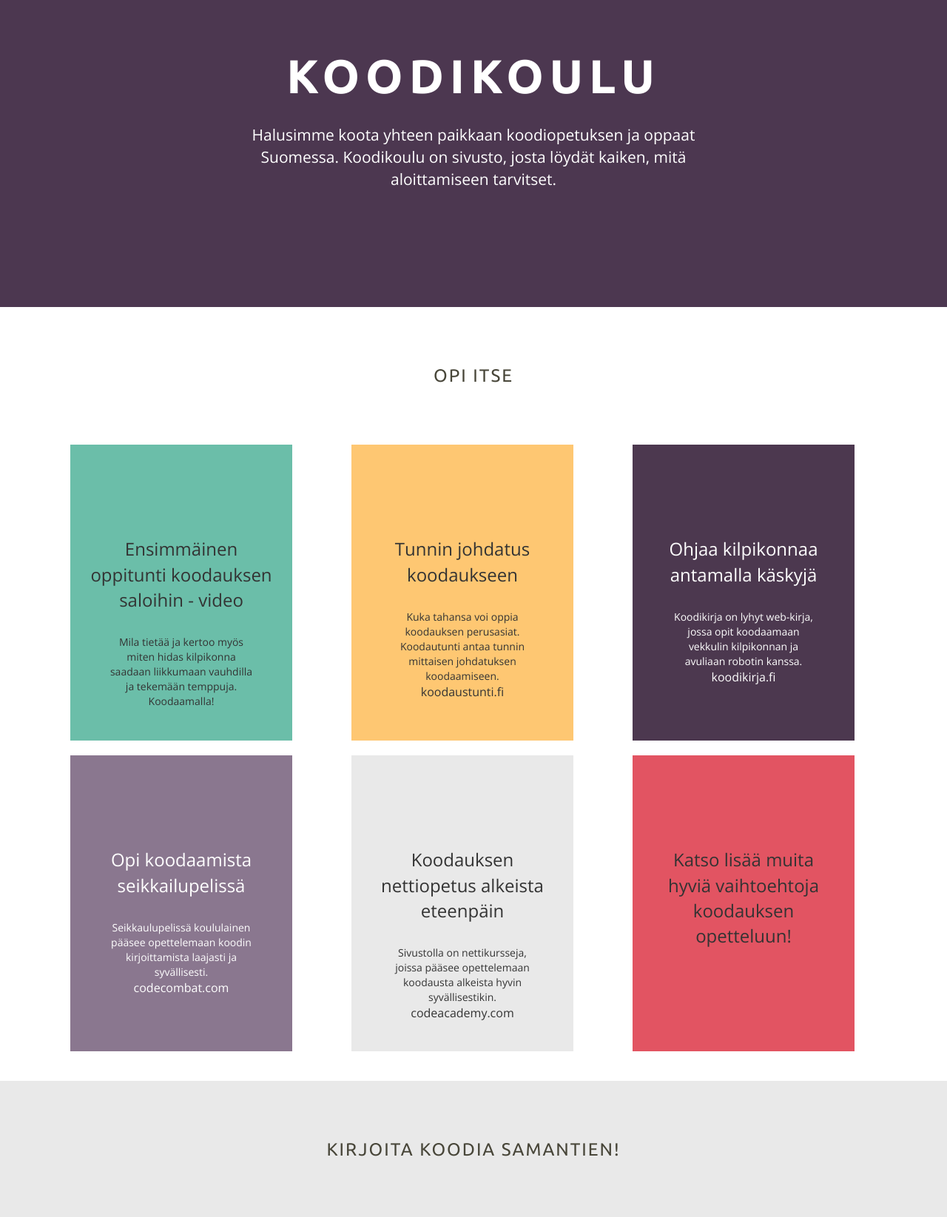
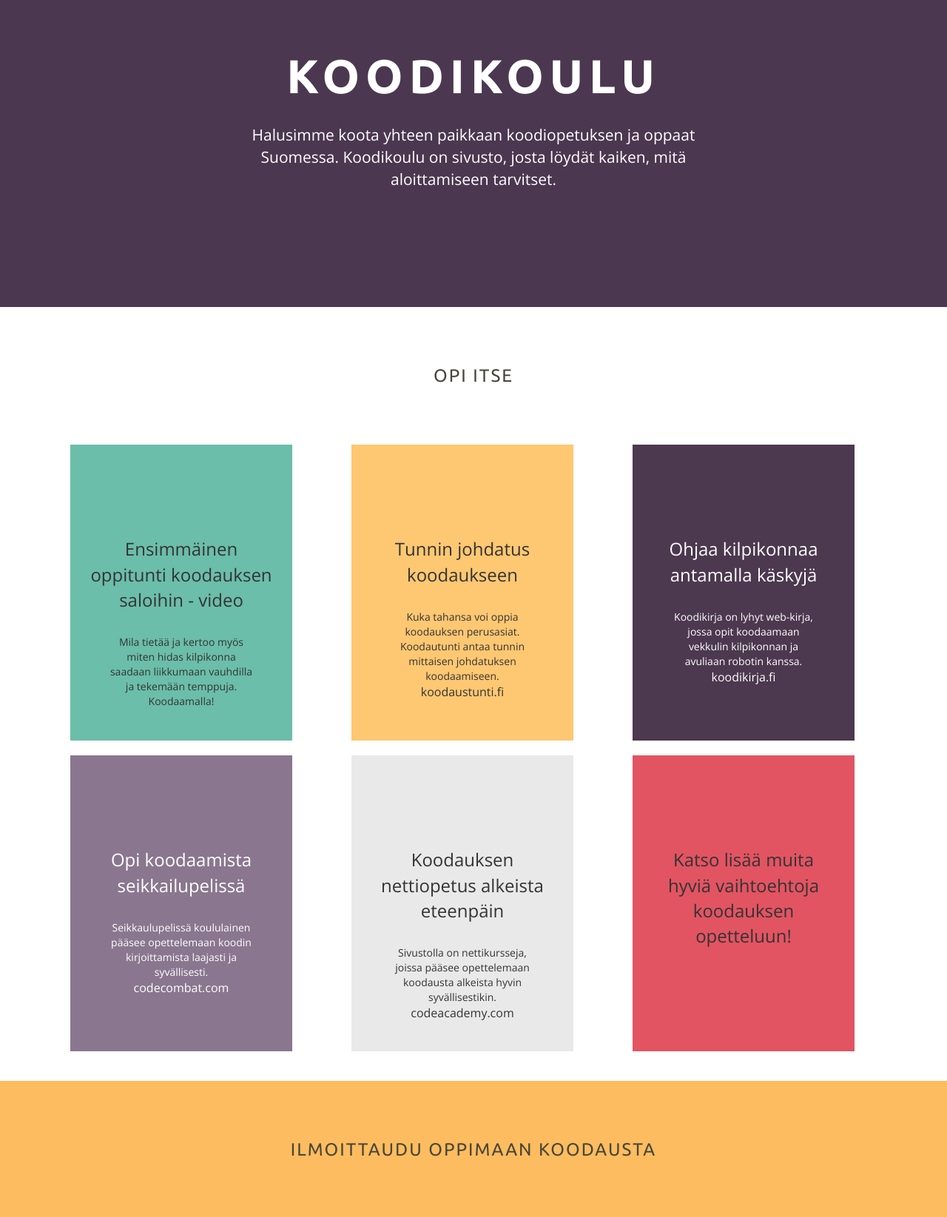
Before and after one commit to koodikoulu/koodikoulu.fi, a Django app: page / in a window 1280 px wide. Shown: the part 152-1797 px from the top of the page at 74% size. Run offline with Django 3.2, Linux system fonts and the light colour scheme; data that the repository does not hold is empty; some libraries are stand-ins or nearby versions.

Commit message:
Remove Trinket.

```diff
--- a/web/templates/index.html
+++ b/web/templates/index.html
@@ -60,17 +60,6 @@
     </div>
   </div>
 
-  <!-- TurtleRoy -->
-  <div id="tryout" class="section tryout">
-    <div class="container page">
-      <h1 class="sub-title">Kirjoita koodia samantien!</h1>
-    <div class="turtle col-md-8">
-      <!-- <iframe width="100%" height="400" src="https://nameless-peak-1399.herokuapp.com/" frameborder="0" scrolling="no" allowfullscreen></iframe> -->
-      <iframe src="https://trinket.io/embed/python/781fff0326" width="100%" height="400" frameborder="0" marginwidth="0" marginheight="0" allowfullscreen></iframe>
-    </div>
-    </div>
-  </div>
-
   <!-- Events -->
   <div id="events" class="section events">
     <div class="container page">
```
